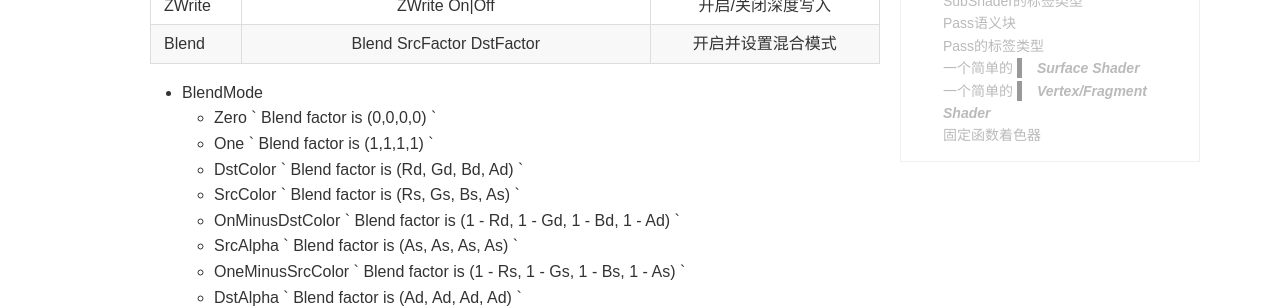
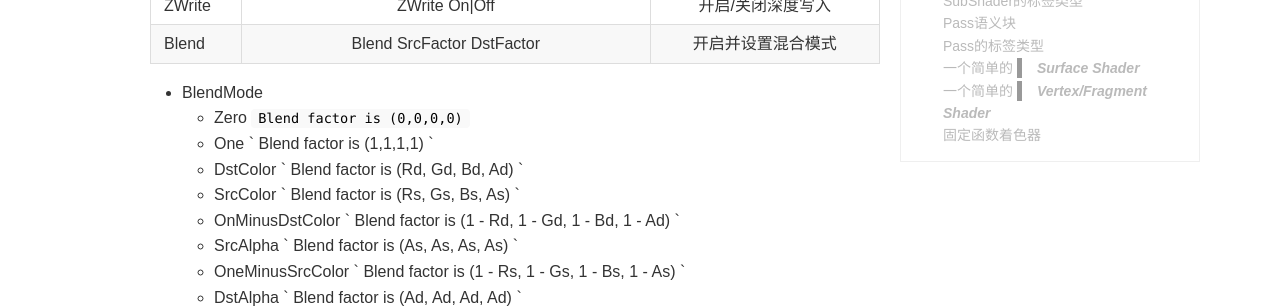
Before and after one commit to lingkeyang/lingkeyang.github.io, a Jekyll site: the page built from _posts/2017-09-28-shader.md, in a window 1280 px wide and 900 px high, scrolled down 1542 px. Shown: the part 151-459 px from the top of the window. Built offline with Jekyll 4.4.1, drawn with Linux system fonts in a browser that asks for light colours; comment, search, counter and statistics services are not loaded.

Commit message:
修正一处错误

````diff
--- a/_posts/2017-09-28-shader.md
+++ b/_posts/2017-09-28-shader.md
@@ -64,7 +64,7 @@ SubShader{
 
 
 - BlendMode
-    + Zero ` Blend factor is (0,0,0,0) `
+    + Zero ``` Blend factor is (0,0,0,0) ```
     + One ` Blend factor is (1,1,1,1) `
     + DstColor ` Blend factor is (Rd, Gd, Bd, Ad) `
     + SrcColor ` Blend factor is (Rs, Gs, Bs, As) `
````
Also changed, not shown: other parts of _posts/2017-09-28-shader.md (+1 -0 lines).
